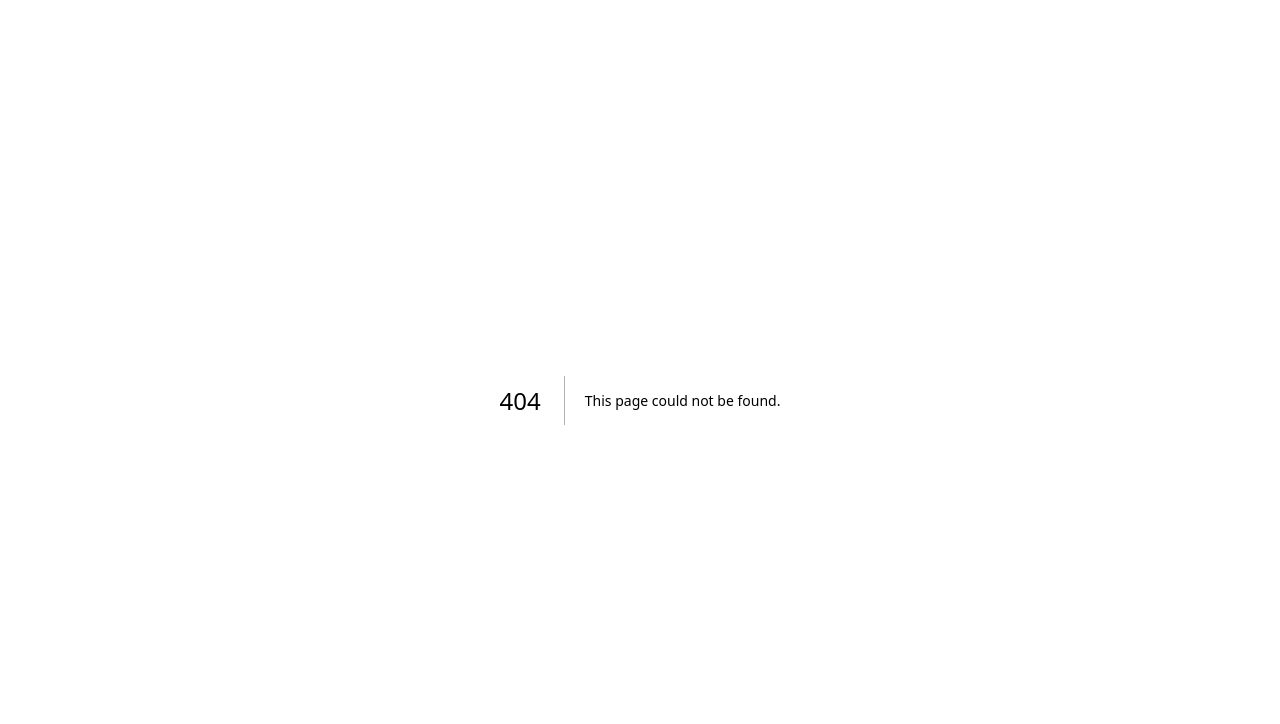
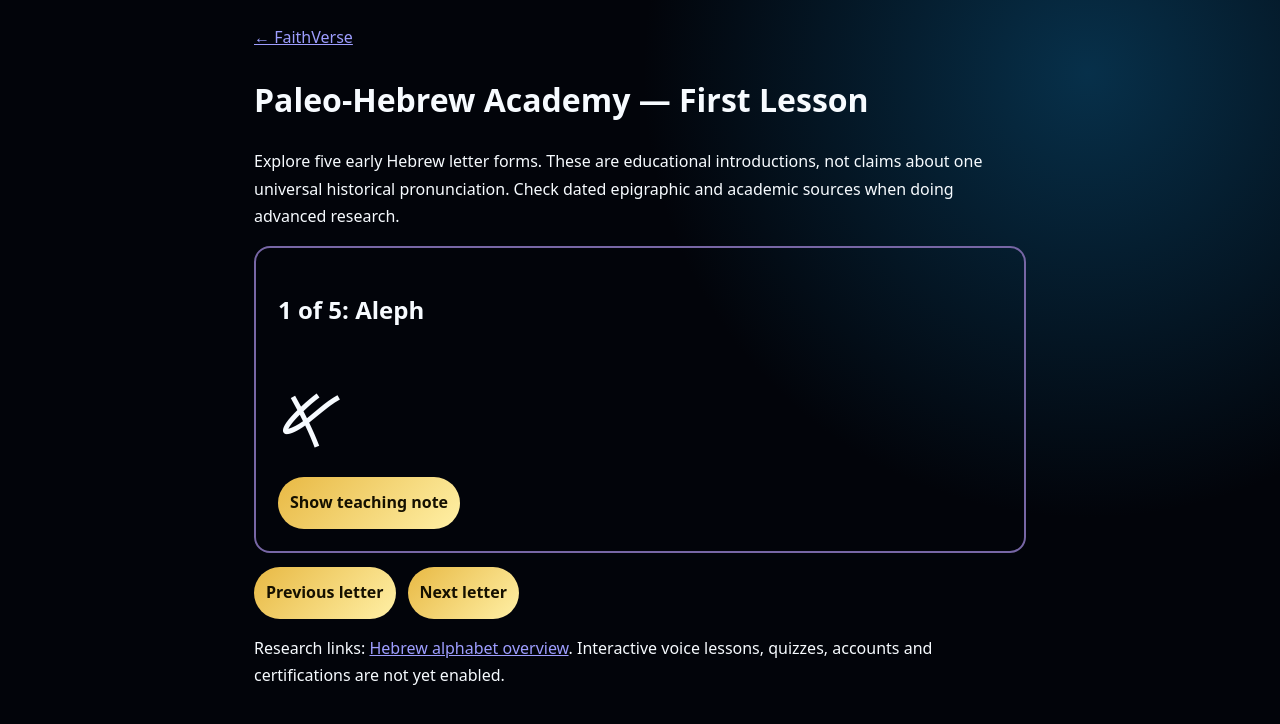
Before and after one commit to jgoldie1/amm-platform, a Next.js app: page /faithverse/academy in a window 1280 px wide. Before the commit this address had no page. Shown: the top 724 px of the page. Built offline with nearby package versions, Linux system fonts and the light colour scheme.

Commit message:
Add accessible FaithVerse academy experience

```diff
--- /dev/null
+++ b/app/faithverse/academy/page.tsx
@@ -0,0 +1,26 @@
+'use client';
+import {useState} from 'react';
+const letters=[
+ {name:'Aleph',glyph:'𐤀',meaning:'Ox-head association',note:'A proposed early pictographic association; pronunciation and chronology vary.'},
+ {name:'Bet',glyph:'𐤁',meaning:'House association',note:'Compare forms across dated inscriptions; do not assume a single uniform ancient alphabet.'},
+ {name:'Gimel',glyph:'𐤂',meaning:'Historical letter form',note:'Learn the shape and its position; proposed pictographic meanings are disputed.'},
+ {name:'Dalet',glyph:'𐤃',meaning:'Door association',note:'Treat symbolic readings as interpretation rather than the lexical meaning of a word.'},
+ {name:'He',glyph:'𐤄',meaning:'Historical letter form',note:'Letter shape and sound values developed across scripts and eras.'}
+] as const;
+export default function Academy(){
+ const [i,setI]=useState(0); const [show,setShow]=useState(false);
+ const item=letters[i];
+ return <main style={{maxWidth:820,margin:'auto',padding:24,fontFamily:'system-ui',lineHeight:1.7}}>
+ <a href="/faithverse">← FaithVerse</a><h1>Paleo-Hebrew Academy — First Lesson</h1>
+ <p>Explore five early Hebrew letter forms. These are educational introductions, not claims about one universal historical pronunciation. Check dated epigraphic and academic sources when doing advanced research.</p>
+ <section aria-labelledby="letter" style={{border:'2px solid #7766a5',padding:22,borderRadius:16}}>
+ <h2 id="letter">{i+1} of {letters.length}: {item.name}</h2>
+ <p aria-label={item.name+' letter'} style={{fontSize:90,margin:0,lineHeight:1.4}}>{item.glyph}</p>
+ <button type="button" onClick={()=>setShow(v=>!v)} style={{minHeight:52,padding:12}} aria-expanded={show}>{show?'Hide teaching note':'Show teaching note'}</button>
+ {show&&<div><p><strong>Study cue:</strong> {item.meaning}</p><p>{item.note}</p></div>}
+ </section><div style={{display:'flex',gap:12,flexWrap:'wrap',marginTop:14}}>
+ <button type="button" disabled={i===0} onClick={()=>{setI(v=>v-1);setShow(false)}} style={{minHeight:52,padding:12}}>Previous letter</button>
+ <button type="button" disabled={i===letters.length-1} onClick={()=>{setI(v=>v+1);setShow(false)}} style={{minHeight:52,padding:12}}>Next letter</button>
+ </div><p>Research links: <a href="https://www.britannica.com/topic/Hebrew-alphabet" target="_blank" rel="noopener noreferrer">Hebrew alphabet overview</a>. Interactive voice lessons, quizzes, accounts and certifications are not yet enabled.</p>
+ </main>
+}
```
